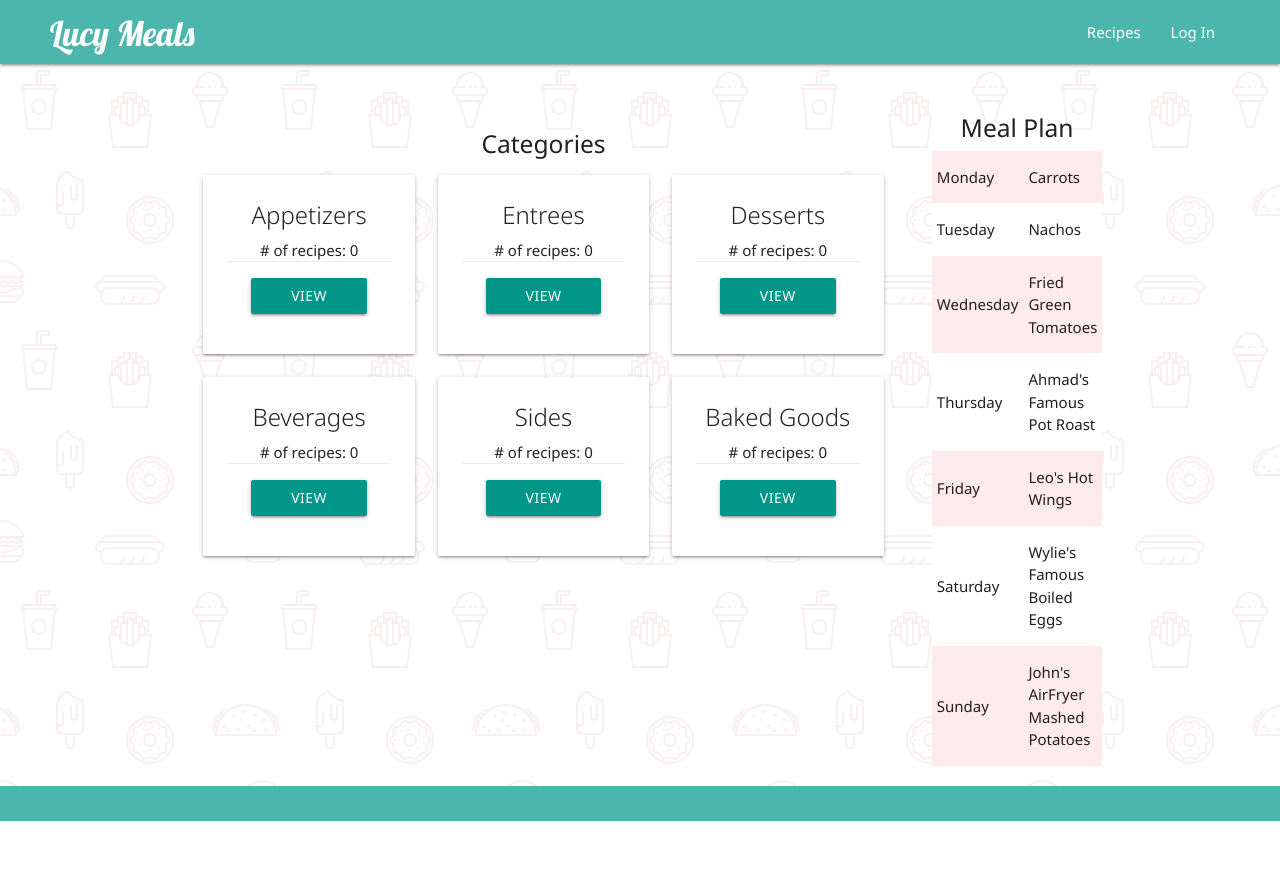
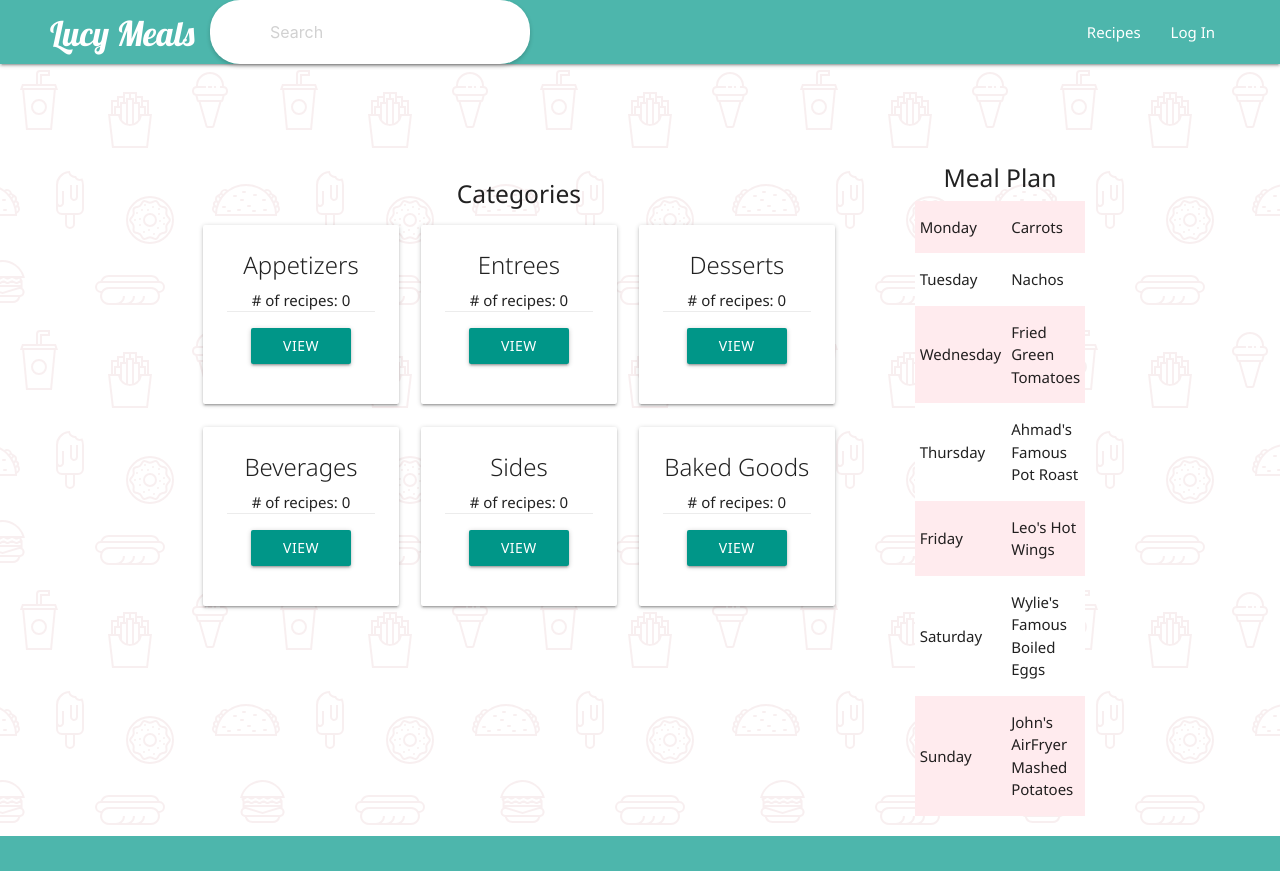
Before and after one commit to JuanitoDeLaTorre/Lucy_Meals, a Django app: page / in a window 1280 px wide. Before the commit the page ends 821 px from the top, so only its background shows below. Run offline with Django 4.2, Linux system fonts and the light colour scheme; data that the repository does not hold is empty.

Commit message:
search bar

```diff
--- a/main_app/static/css/style.css
+++ b/main_app/static/css/style.css
@@ -40,7 +40,7 @@ main {
 }
 
 #flex-center {
-    margin-top: 50px;
+    margin-top: 100px;
     display: flex;
     justify-content: center;
 }
@@ -49,3 +49,18 @@ main {
     display: flex;
     justify-content: space-between;
 }
+
+
+.search-form {
+    position: absolute;
+    right: 700px;
+    width: 25%;
+    margin-right: 50px;
+    box-shadow: 0 2px 4px rgba(0, 0, 0, .2);
+    background-color: white;
+    border-radius: 30px;
+}
+
+.search-form input[type="text"]:focus {
+    border-radius: 30px !important;
+}
--- a/main_app/templates/base.html
+++ b/main_app/templates/base.html
@@ -24,7 +24,20 @@
     </ul>
     <nav>
         <div class="nav-wrapper teal lighten-2">
+
             <a href="{% url 'home' %}" class="brand-logo valign-wrapper" style="padding: 0 50px; margin-bottom: 30px"><h4>Lucy Meals</h4></a>
+
+            <!-- <a href="#" data-target="slide-out" class="sidenav-trigger"><i class="material-icons">menu</i></a> -->
+
+                <form class="search-form">
+                    <div class="input-field">
+                        <input type="search" id="search" placeholder="Search">
+                        <label for="search" class="label-icon"></label>
+                        <i class="material-icons">close</i>
+                    </div>
+                </form>
+
+
             <ul id="nav-mobile" class="right hide-on-med-and-down" style="margin-right: 50px;">
                 <li><a href="{% url 'recipes'%}">Recipes</a></li>
                 {% if user.is_authenticated %}
@@ -34,7 +47,9 @@
                 <li><a href="#!" class="dropdown-trigger" href="#!" data-target="dropdown1">{{request.user.username|capfirst}}<i class="material-icons right">arrow_drop_down</i></a></li>
                 {% else %}
                 <li><a href="{% url 'login' %}">Log In</a></li>
+
                 {% endif %}
+
 
         </div>
     </nav>
--- a/main_app/templates/home.html
+++ b/main_app/templates/home.html
@@ -62,7 +62,7 @@
         </div>
     </div>
 
-    <section class="col s12 m3 right-align responsive-table">
+    <section class="col s12 m7 right-align responsive-table">
         <div class="container right meal-plan-container">
             <h5 class="meal-plan-heading">Meal Plan</h5>
 
```
